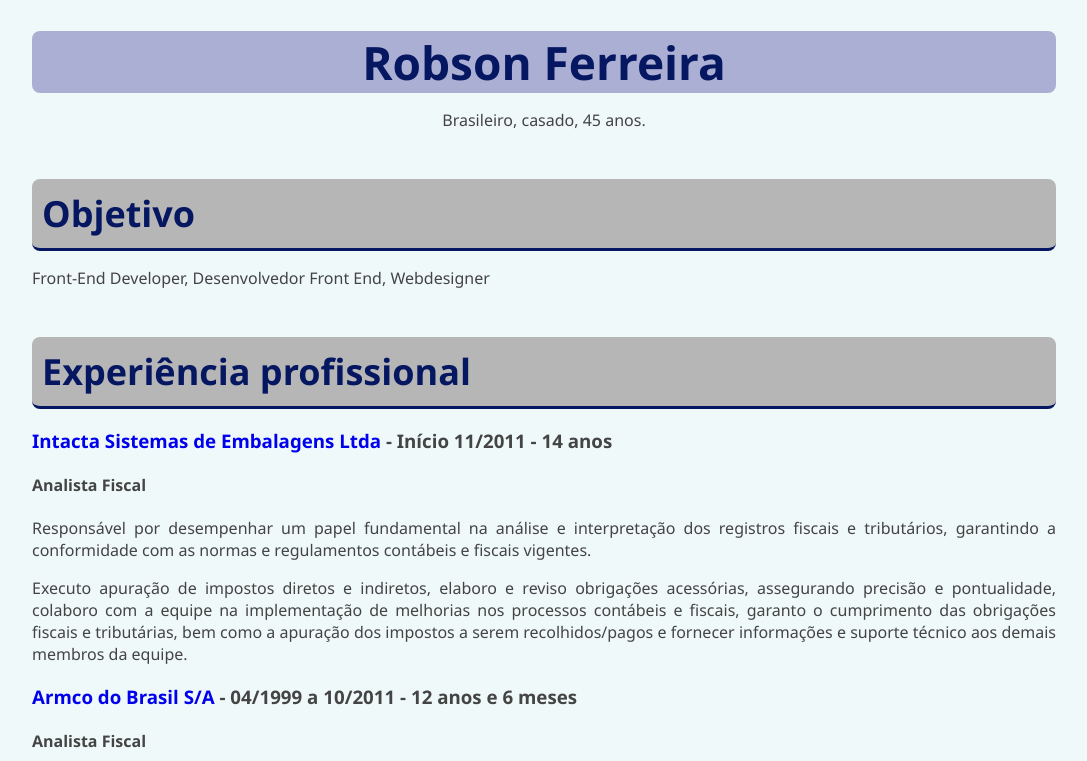
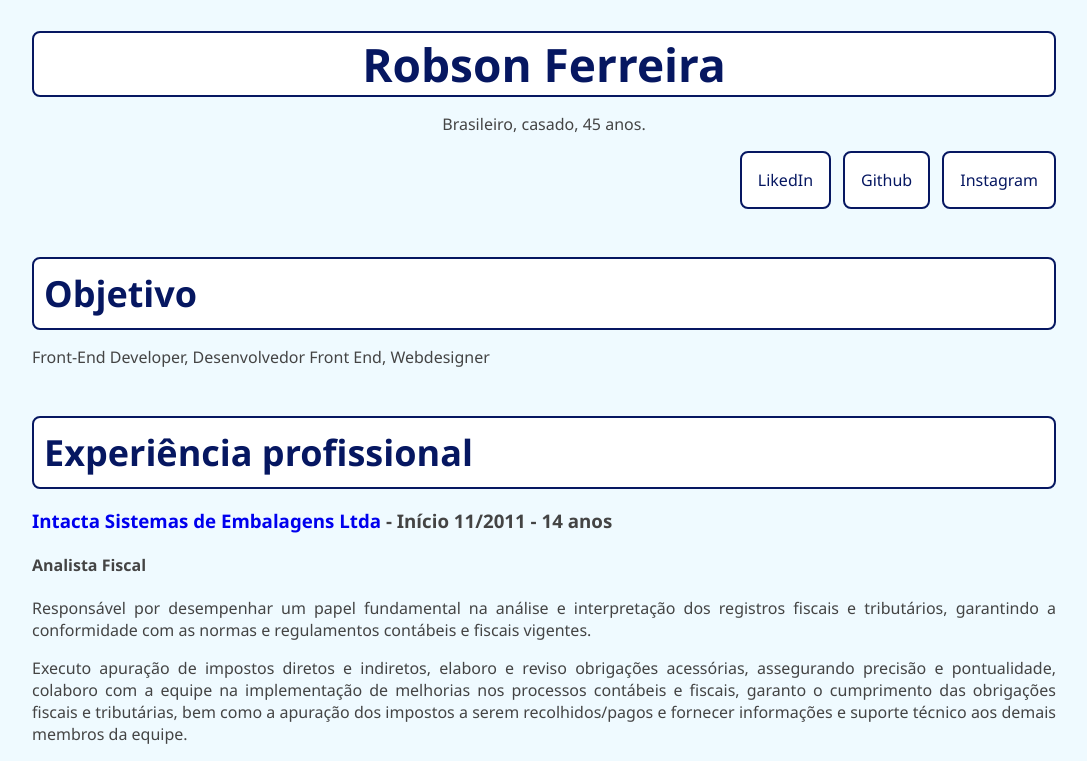
Before and after one commit to Robsonfer/programacao_web_fontend, a plain HTML site: page aula30_desafio/meu_curriculo.html in a window 1280 px wide. Shown: the top 761 px of the page, without its empty margins (96-1183 px from the left). Drawn offline with Linux system fonts and the light colour scheme.

Commit message:
melhorando curriculo

```diff
--- a/aula30_desafio/meu_curriculo.html
+++ b/aula30_desafio/meu_curriculo.html
@@ -10,7 +10,7 @@
 
     <style>
         body {
-            background-color: #eff9f9;
+            background-color: #effaff;
             font-family: 'Segoe UI', Tahoma, Geneva, Verdana, sans-serif;
             width: 80%;
             margin: auto;
@@ -19,7 +19,9 @@
         }
 
         h1 {
-            background-color: #acafd4;
+            border: 2px solid #061761;
+            color: #061761;
+            background-color: white;
             color: #061761;
             text-align: center;
             font-size: 46px;
@@ -28,15 +30,16 @@
         }
 
         h1:hover {
-            background-color: #8f9be2;
+            background-color: #061761;
+            color: white;
             transition: all 0.3s;
         }
 
         h2 {
+            border: 2px solid #061761;
             color: #061761;
-            background-color: #b6b6b6;
+            background-color: white;
             font-size: 36px;
-            border-bottom: 3px solid;
             padding: 10px;
             margin-top: 48px;
             margin-bottom: 12px;
@@ -44,7 +47,8 @@
         }
 
         h2:hover {
-            background-color: #acacc2;
+            background-color: #061761;
+            color: white;
             transition: all 0.3s;
         }
 
@@ -85,6 +89,33 @@
             background-color: #ccc;
         }
 
+        .menu {
+            display: flex;
+            justify-content: right;
+            gap: 12px;
+        }
+
+        .menu li {
+            list-style: none;
+            display: inline-block;
+            padding: 0
+        }
+
+        .menu a {
+            display: inline-block;
+            background-color: white;
+            padding: 16px;
+            border-radius: 8px;
+            border: 2px solid #061761;
+            color: #061761;
+        }
+
+        .menu a:hover {
+            background-color: #061761;
+            color: white;
+            transition: all 0.3s;
+        }
+
     </style>
 </head>
 <body>
@@ -92,6 +123,12 @@
     <h1>Robson Ferreira</h1>
 
     <p class="center">Brasileiro, casado, 45 anos.</p>
+
+    <ul class="menu">
+        <li><a href="#">LikedIn</a></li>
+        <li><a href="#">Github</a></li>
+        <li><a href="#">Instagram</a></li>
+    </ul>
 
     <h2>Objetivo</h2>
 
```
Also changed, not shown: aula30_desafio/foguete.gif (added), aula30_desafio/html.gif (deleted).
